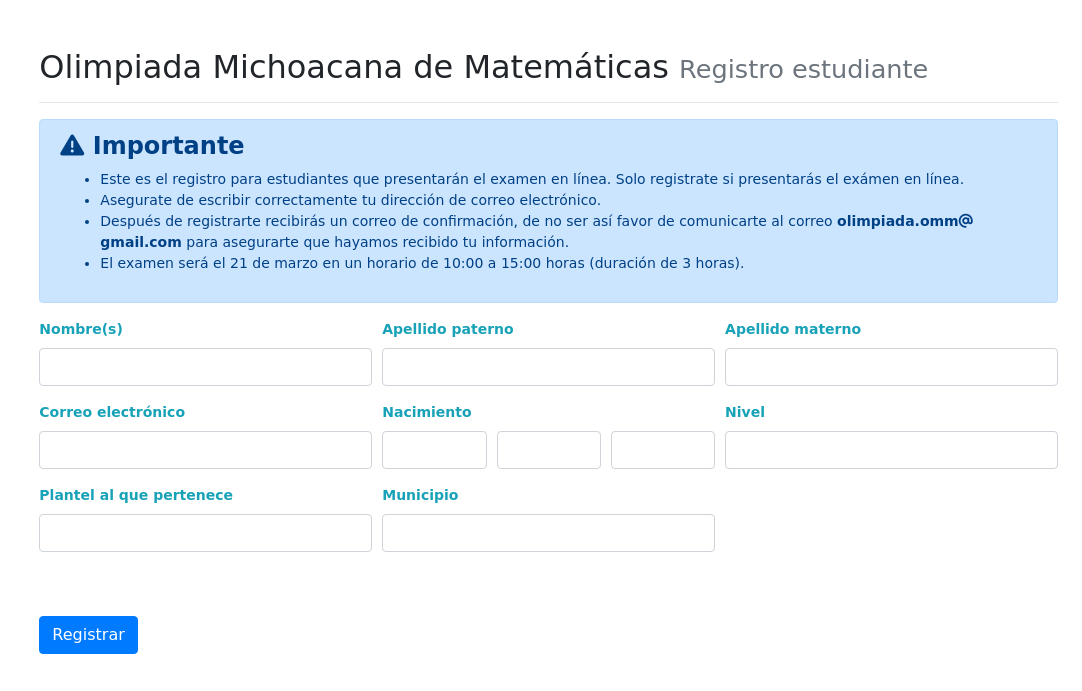
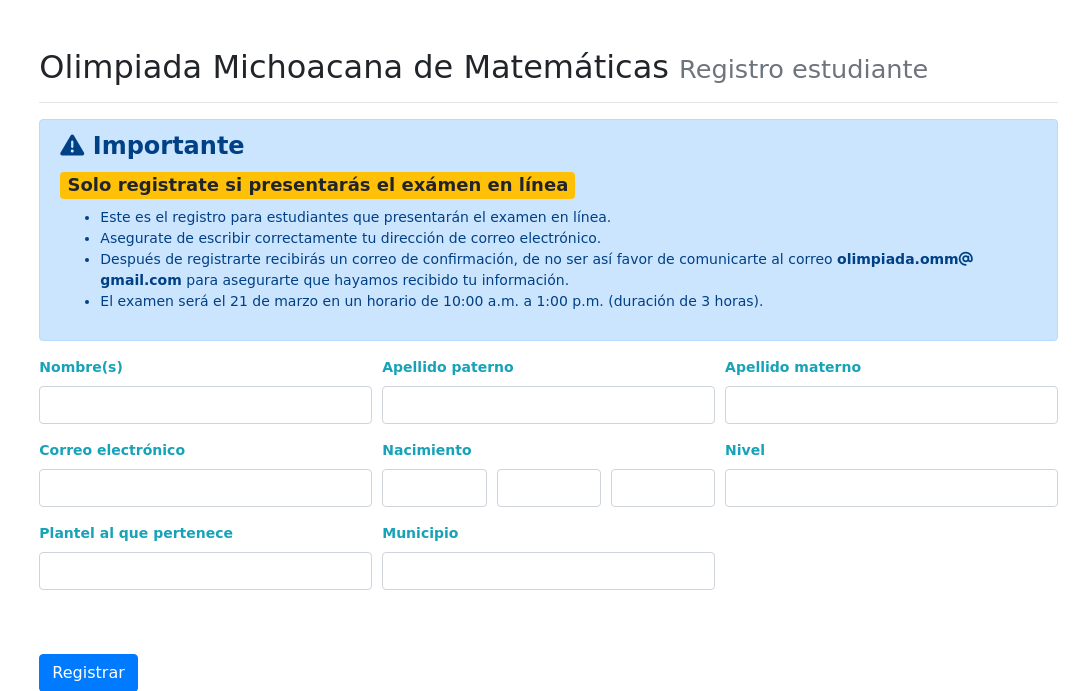
Before and after one commit to lugetego/registro-olimpiada, a Symfony app: template templates/estudiante/new.html.twig in a window 1280 px wide. Shown: the part 48-739 px from the top of the page, without its empty margins (198-1280 px from the left). Run offline with Twig, Linux system fonts and the light colour scheme; the template is opened without the code that fills it, so the values that code supplies are empty; form fields are guessed from the names that the template uses; some libraries are stand-ins or nearby versions; some web fonts are replaced.

```diff
--- a/templates/estudiante/new.html.twig
+++ b/templates/estudiante/new.html.twig
@@ -10,12 +10,13 @@
     <hr>
     <div class="alert alert-primary" role="alert">
         <h4><strong><i class="fas fa-exclamation-triangle"></i> Importante</strong></h4>
+        <h4><span class="badge badge-warning"><strong>Solo registrate si presentarás el exámen en línea</strong></span></h4>
         <ul>
-            <li>Este es el registro para estudiantes que presentarán el examen en línea. Solo registrate si presentarás el exámen en línea.</li>
+            <li>Este es el registro para estudiantes que presentarán el examen en línea.</li>
             <li>Asegurate de escribir correctamente tu dirección de correo electrónico.</li>
             <li>Después de registrarte recibirás un correo de confirmación, de no ser así favor de comunicarte al correo <strong>olimpiada.omm<i class="fas fa-at"></i>gmail.com</strong> para asegurarte que hayamos
             recibido tu información.</li>
-            <li>El examen será el 21 de marzo en un horario de 10:00 a 15:00 horas (duración de 3 horas).</li>
+            <li>El examen será el 21 de marzo en un horario de 10:00 a.m. a 1:00 p.m. (duración de 3 horas).</li>
         </ul>
     </div>
 
--- a/translations/FOSUserBundle.es.yml
+++ b/translations/FOSUserBundle.es.yml
@@ -41,7 +41,9 @@ registration:
 
             Para completar la validación de tu cuenta, por favor visita %confirmationUrl%
 
-            Este enlace sólo puede utilizarse una vez para validar tu cuenta.
+            El enlace anterior sólo puede utilizarse una vez para validar tu cuenta. Al dar clic tu cuenta será activada.
+
+            Para ingresar posteriormente al sistema, en la página de la Olimpiada encontrarás el acceso.
 
             Atentamente,
             Olimpiada Michoacana de Matemáticas.
```
